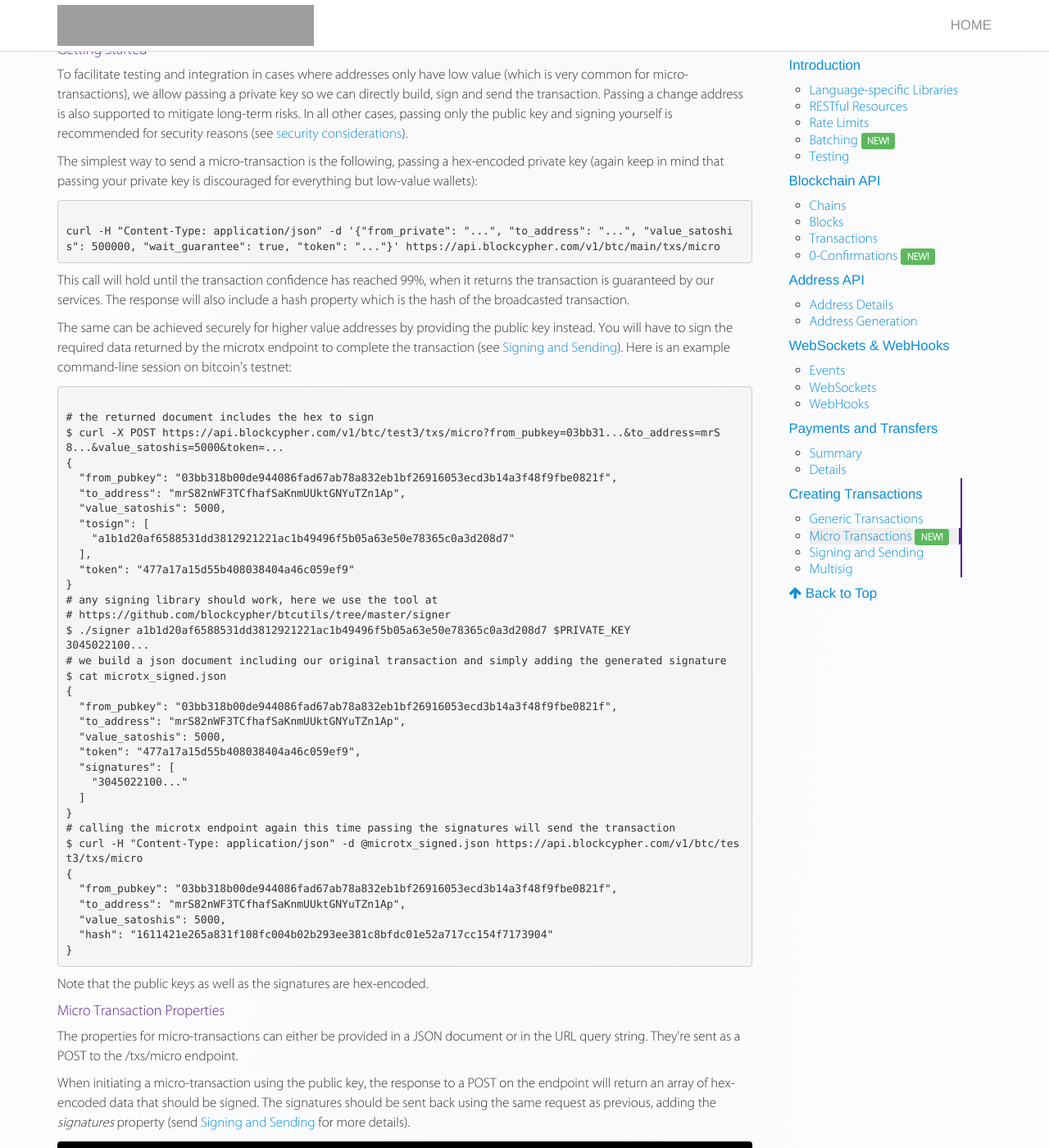
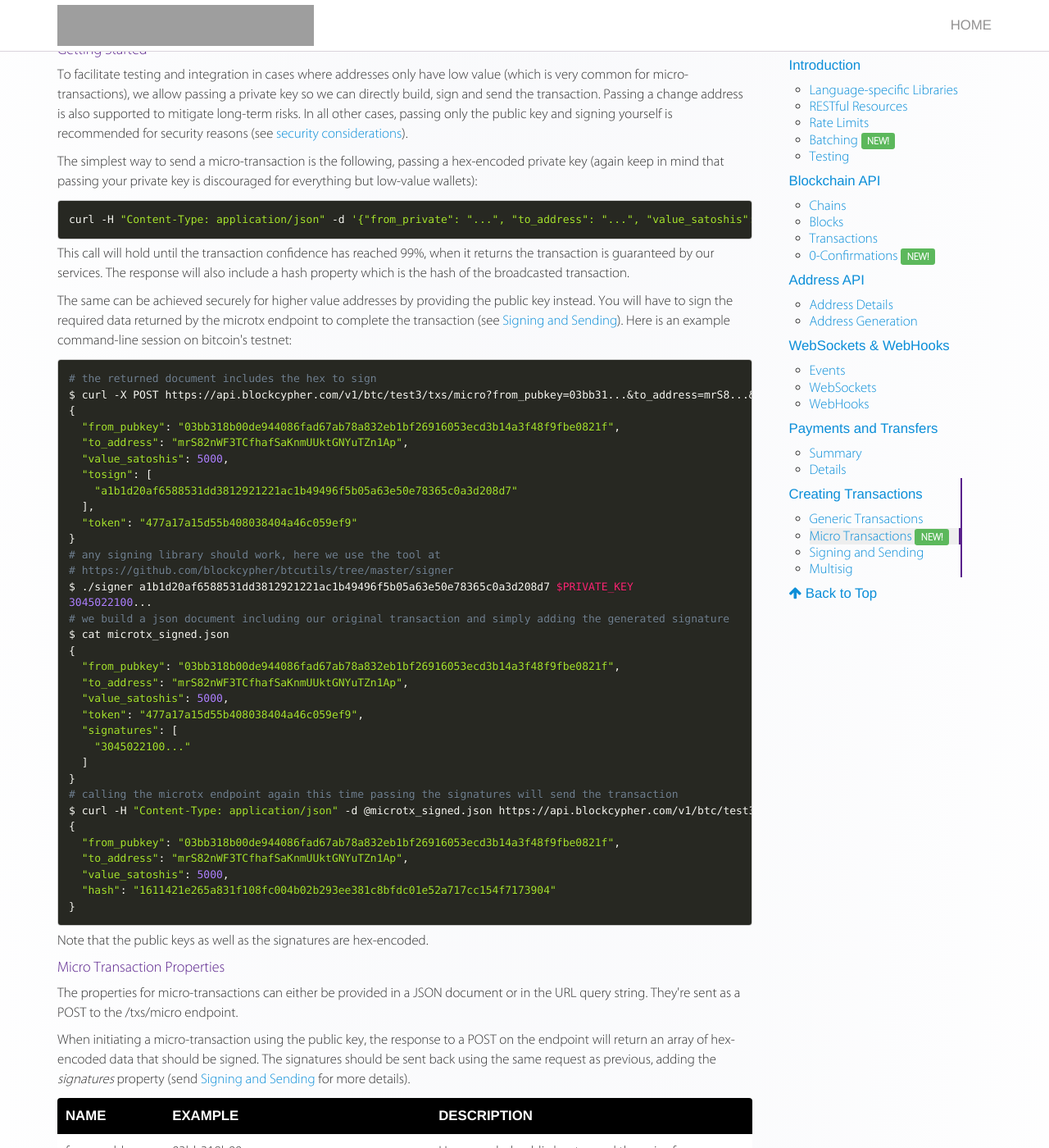
Before and after one commit to blockcypher/documentation, a Jekyll site: the page built from index.html, in a window 1280 px wide and 1400 px high, scrolled down 27438 px. Shown: the whole window at 82% size. Built offline with Jekyll 4.4.1, drawn with Linux system fonts in a browser that asks for light colours; nearby versions of some CDN libraries; some web fonts are replaced; some of the changed text lies outside the part shown.

Commit message:
Fixed links.

```diff
--- a/_includes/reference/creating_txns.html
+++ b/_includes/reference/creating_txns.html
@@ -276,16 +276,14 @@
 
 <p>The simplest way to send a micro-transaction is the following, passing a hex-encoded private key (again keep in mind that passing your private key is discouraged for everything but low-value wallets):</p>
 
-<pre><code class="bash">
-curl -H "Content-Type: application/json" -d '{"from_private": "...", "to_address": "...", "value_satoshis": 500000, "wait_guarantee": true, "token": "..."}' https://api.blockcypher.com/v1/btc/main/txs/micro
+<pre><code class="language-bash">curl -H "Content-Type: application/json" -d '{"from_private": "...", "to_address": "...", "value_satoshis": 500000, "wait_guarantee": true, "token": "..."}' https://api.blockcypher.com/v1/btc/main/txs/micro
 </code></pre>
 
 <p>This call will hold until the transaction confidence has reached 99%, when it returns the transaction is guaranteed by our services. The response will also include a hash property which is the hash of the broadcasted transaction.</p>
 
 <p>The same can be achieved securely for higher value addresses by providing the public key instead. You will have to sign the required data returned by the microtx endpoint to complete the transaction (see <a href="#signing_sending">Signing and Sending</a>). Here is an example command-line session on bitcoin's testnet:</p>
 
-<pre><code class="bash">
-# the returned document includes the hex to sign
+<pre><code class="language-bash"># the returned document includes the hex to sign
 $ curl -X POST https://api.blockcypher.com/v1/btc/test3/txs/micro?from_pubkey=03bb31...&to_address=mrS8...&value_satoshis=5000&token=...
 {
   "from_pubkey": "03bb318b00de944086fad67ab78a832eb1bf26916053ecd3b14a3f48f9fbe0821f",
--- a/index.html
+++ b/index.html
@@ -56,8 +56,8 @@
           </li>
           <li><a href="#creating_transactions" class="mpsb">Creating Transactions</a>
             <ul>
-              <li><a href="#transaction_skeleton">Generic Transactions</a></li>
-              <li><a href="#error_handling">Micro Transactions</a> <span class="label label-success">NEW!</span></li>
+              <li><a href="#generic_transactions">Generic Transactions</a></li>
+              <li><a href="#micro_transactions">Micro Transactions</a> <span class="label label-success">NEW!</span></li>
               <li><a href="#signing_sending">Signing and Sending</a></li>
               <li><a href="#multisig">Multisig</a></li>
             </ul>
```
